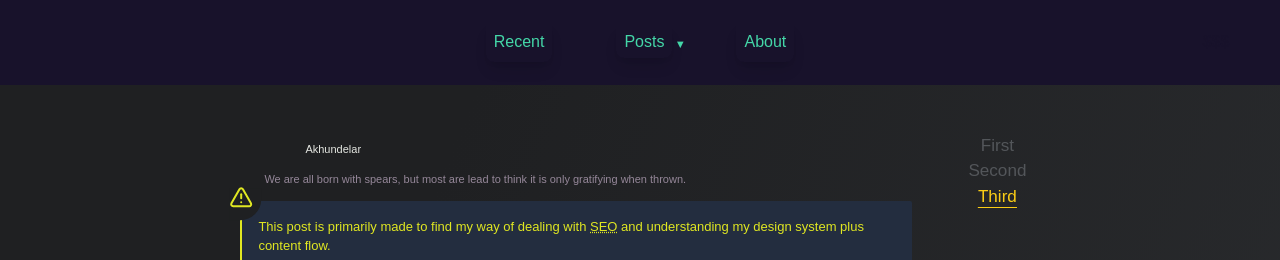
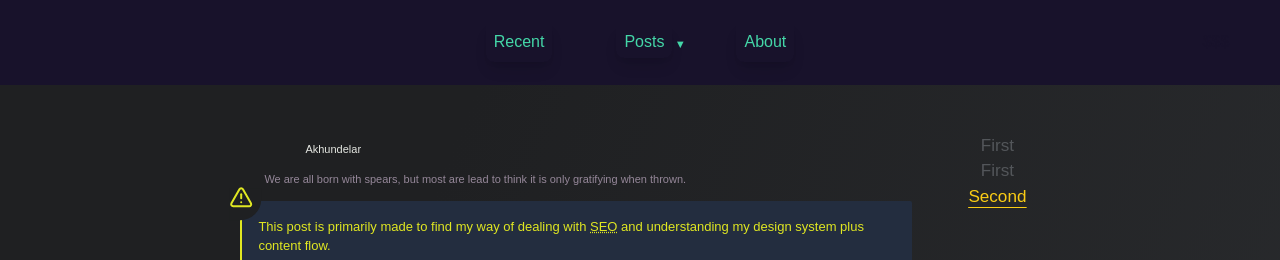
Before and after one commit to KXzeno/karnovah-blog, a Next.js app: page /akhundelar in a window 1280 px wide. Shown: the top 260 px of the page. Built offline with nearby package versions, Linux system fonts and the light colour scheme; a web font is replaced by a local one.

Commit message:
FIX: memoize mapped data, transform to SSR

```diff
--- a/app/components/MOB/ToC.jsx
+++ b/app/components/MOB/ToC.jsx
@@ -1,4 +1,3 @@
-"use client";
 import React from 'react';
 
 export default function TableOfContents() {
@@ -66,38 +65,38 @@ export default function TableOfContents() {
 
   }, [tocList, elemNodes, isProxy]);
 
-  let indexer = React.useCallback((o, prop) => {
-    prop[1] = `${prop[1]}\n${Object.keys(o).indexOf(prop[0])}`
+  let indexer = React.useCallback(async (o, prop) => {
+     prop[1] = await `${prop[1]}\n${Object.keys(o).indexOf(prop[0])}`
   }, []);
 
   React.useEffect(() => {
-    +((obj) => {
+    +(async (obj) => {
       for (let entry of Object.entries(obj)) {
         /* setArrData prev + 1 === length each render */
         //entry[1] = `${entry[1].substring(0, index)}\n${Object.keys(obj).indexOf(entry[0])}`;
         //entry[1] = `${entry[1]}\n${Object.keys(obj).indexOf(entry[0])}`;
         indexer(obj, entry);
         //console.log(entry);
-        setArrData(erst => [...erst, entry]);
+        await setArrData(erst => [...erst, entry]);
         //arr.push(entry);
       }
     })(tocList, tocIndex);
 
-    return () => {
-      setArrData(erst => erst.splice(tocList.length));
+    return async () => {
+      await setArrData(erst => erst.splice(tocList.length));
     };
-
   }, [tocList, setArrData, indexer]);
 
-  React.useEffect(() => {
-    //console.log('tocList: ', tocList, 'arrData: ', arrData);
-  });
+  let data = React.useMemo(() => {
+    if (arrData.length > Object.keys(tocList).length) {
+      arrData.splice(Object.keys(tocList).length);
+    }
+
+      //console.log(`tocList: ${Object.keys(tocList)}, arrData: ${arrData}`);
 
     return (
-    <>
-      {console.log(arrData, tocList)}
-      {
-      arrData.splice(Object.keys(tocList).length).map((prop) => {
+      //console.log(arrData),
+      arrData./*splice(Object.keys(tocList).length).*/map((prop) => {
         return (
         <span
           key={`#${prop[1]}-${prop[0]}`}
@@ -111,7 +110,12 @@ export default function TableOfContents() {
         </span>
         );
       })
-      }
+    );
+  }, [arrData, tocList]);
+
+  return (
+    <>
+      {data}
     </>
   );
 }
```
Lines whose indentation alone changed are shown as unchanged.
